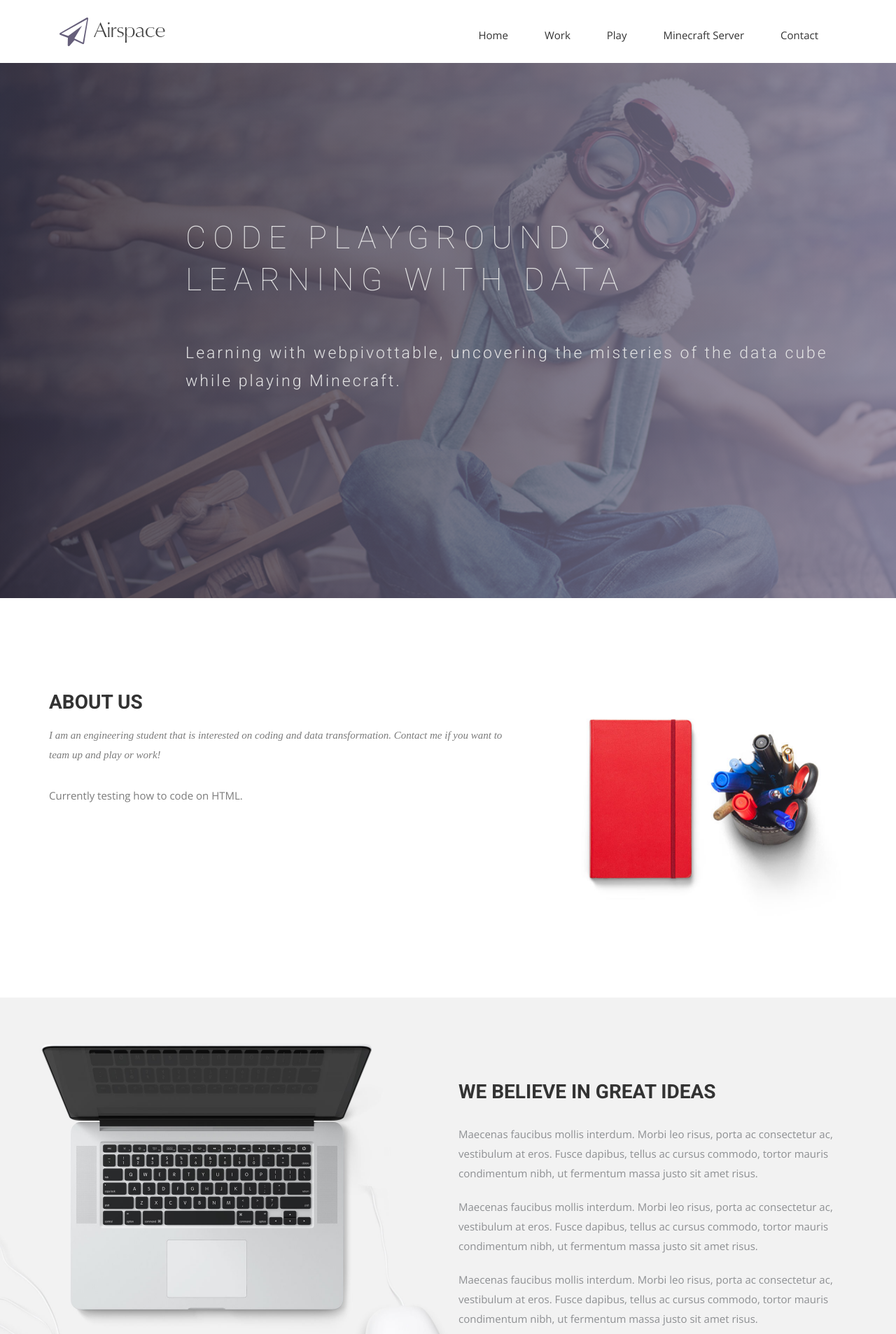
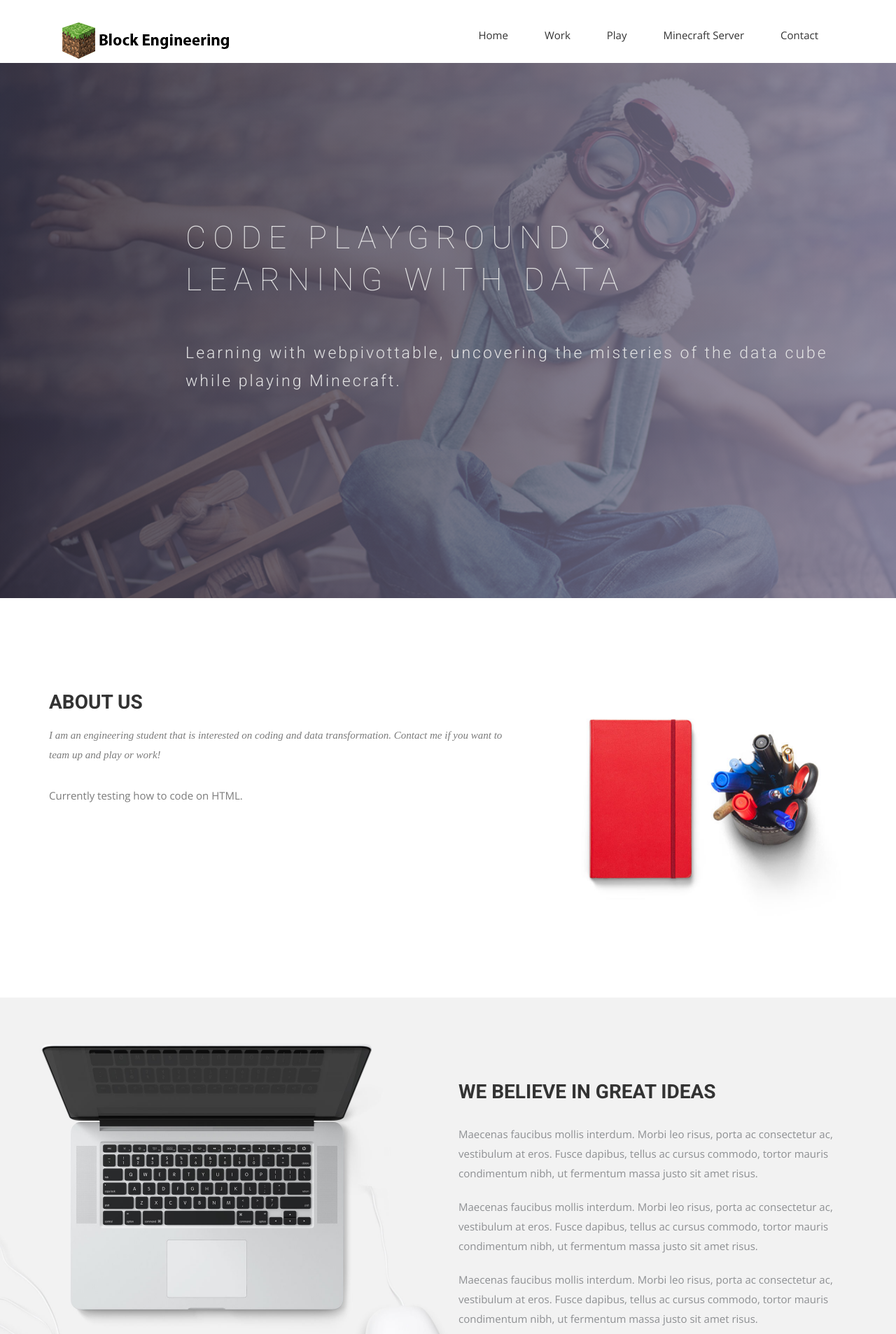
Before and after one commit to andrelucassc/andrelucassc.github.io, a Jekyll site: the page built from index.html, in a window 1280 px wide. Shown: the top 1907 px of the page at 70% size. Built offline with Jekyll 4.4.1, drawn with Linux system fonts in a browser that asks for light colours; nearby versions of some CDN libraries; some web fonts are replaced.

Commit message:
Add logo

```diff
--- a/_includes/header.html
+++ b/_includes/header.html
@@ -15,7 +15,7 @@
             <span class="icon-bar"></span>
             </button>
             <a class="navbar-brand" href="index.html">
-              <img src="{{ site.baseurl }}/img/logo.png" alt="Logo">
+              <img src="{{ site.baseurl }}/img/gpLogo.png" alt="Logo">
             </a>
           </div>
             <!-- Collect the nav links, forms, and other content for toggling -->
```
Also changed, not shown: img/gpLogo.png (added).
